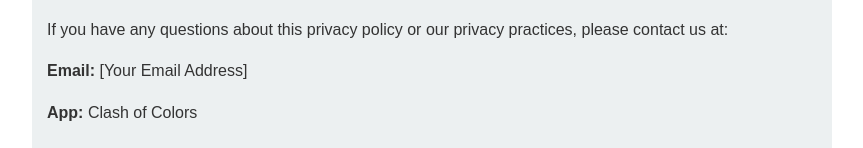
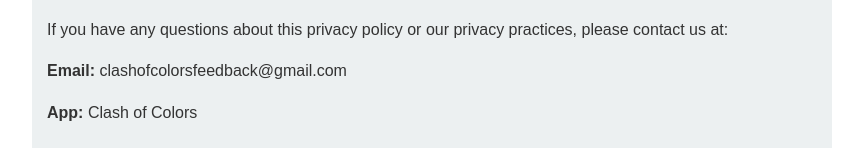
Before and after one commit to joshnunley/ClashofColors, a plain HTML site: page index.html in a window 1280 px wide. Shown: the part 2101-2249 px from the top of the page, without its empty margins (208-1071 px from the left). Drawn offline with Linux system fonts and the light colour scheme.

Commit message:
Update index.html

```diff
--- a/index.html
+++ b/index.html
@@ -90,7 +90,7 @@
     <div class="contact">
         <h2>Contact Us</h2>
         <p>If you have any questions about this privacy policy or our privacy practices, please contact us at:</p>
-        <p><strong>Email:</strong> [Your Email Address]</p>
+        <p><strong>Email:</strong> clashofcolorsfeedback@gmail.com</p>
         <p><strong>App:</strong> Clash of Colors</p>
     </div>
 
```
